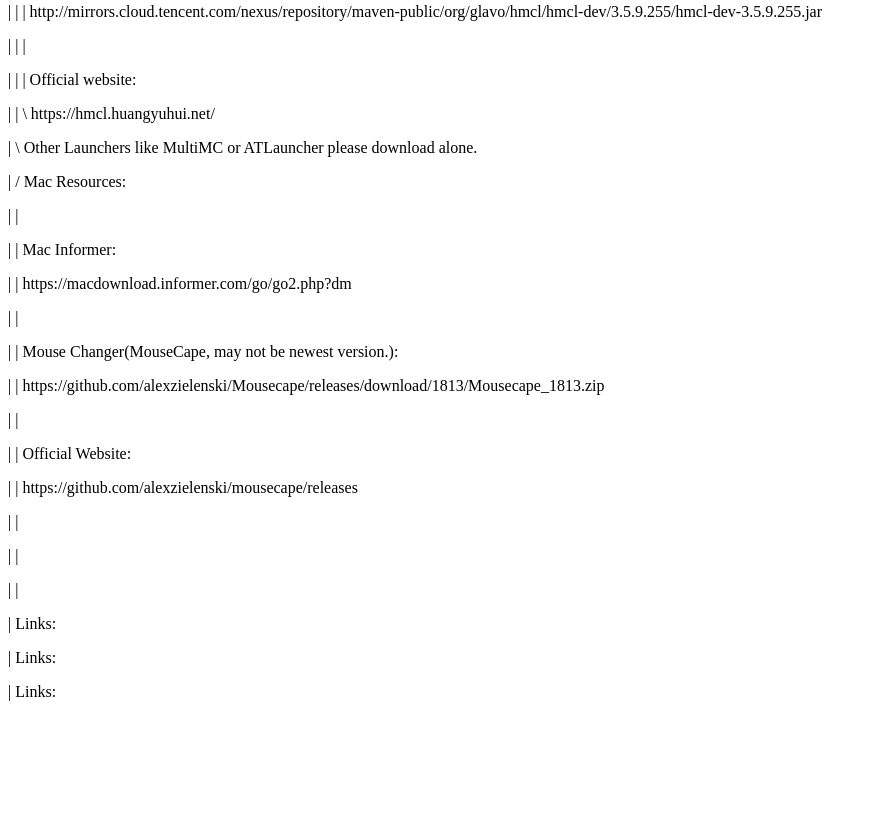
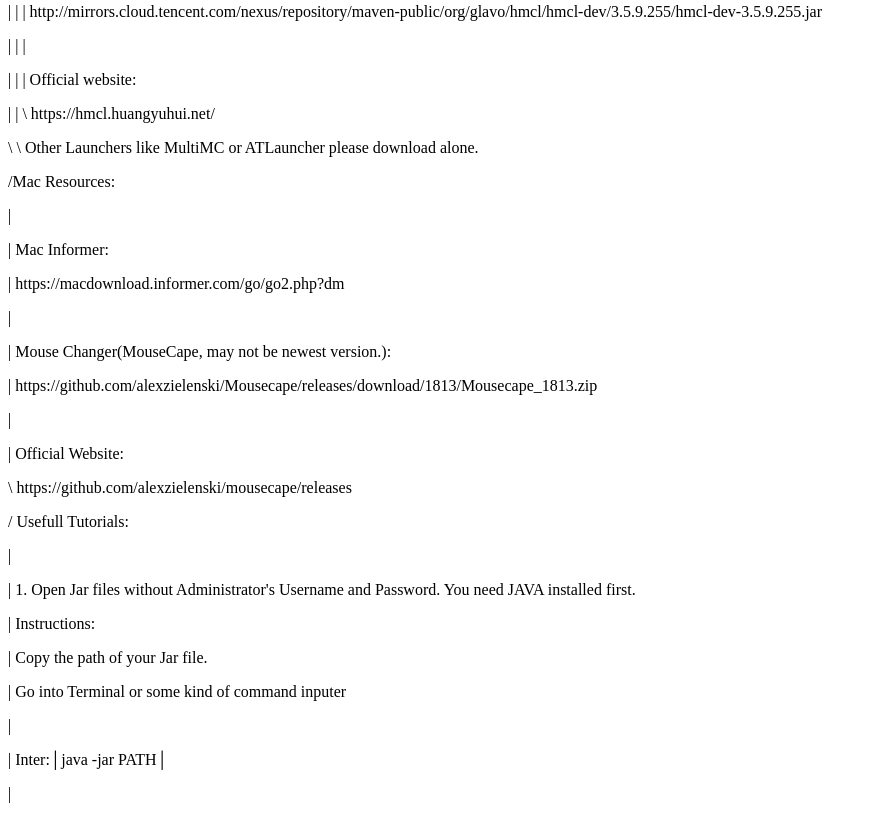
Before and after one commit to Minecrowaver/MinecroRepublic, a plain HTML site: page index.html in a window 1280 px wide. Shown: the part 553-1372 px from the top of the page, without its empty margins (0-877 px from the left). Before the commit the page ends 1270 px from the top, so only its background shows below. Drawn offline with Linux system fonts and the light colour scheme.

Commit message:
Update index.html
HTML a0.0.1_04

```diff
--- a/index.html
+++ b/index.html
@@ -24,22 +24,27 @@
 <p>| | | </p>
 <p>| | | Official website:</p>
 <p>| | \ https://hmcl.huangyuhui.net/</p>
-<p>| \ Other Launchers like MultiMC or ATLauncher please download alone.</p>
-<p>| / Mac Resources:</p>
-<p>| | </p>
-<p>| | Mac Informer:</p>
-<p>| | https://macdownload.informer.com/go/go2.php?dm</p>
-<p>| | </p>
-<p>| | Mouse Changer(MouseCape, may not be newest version.):</p>
-<p>| | https://github.com/alexzielenski/Mousecape/releases/download/1813/Mousecape_1813.zip</p>
-<p>| | </p>
-<p>| | Official Website:</p>
-<p>| | https://github.com/alexzielenski/mousecape/releases</p>
-<p>| | </p>
-<p>| | </p>
-<p>| | </p>
-<p>| Links:</p>
-<p>| Links:</p>
-<p>| Links:</p>
+<p>\ \ Other Launchers like MultiMC or ATLauncher please download alone.</p>
+<p>/Mac Resources:</p>
+<p>| </p>
+<p>| Mac Informer:</p>
+<p>| https://macdownload.informer.com/go/go2.php?dm</p>
+<p>| </p>
+<p>| Mouse Changer(MouseCape, may not be newest version.):</p>
+<p>| https://github.com/alexzielenski/Mousecape/releases/download/1813/Mousecape_1813.zip</p>
+<p>| </p>
+<p>| Official Website:</p>
+<p>\ https://github.com/alexzielenski/mousecape/releases</p>
+<p>/ Usefull Tutorials:</p>
+<p>| </p>
+<p>| 1. Open Jar files without Administrator's Username and Password. You need JAVA installed first.</p>
+<p>| Instructions:</p>
+<p>| Copy the path of your Jar file.</p>
+<p>| Go into Terminal or some kind of command inputer</p>
+<p>|       </p>
+<p>| Inter:│java -jar PATH│</p>
+<p>|       </p>
+
+
 </body>
 </html>
```
